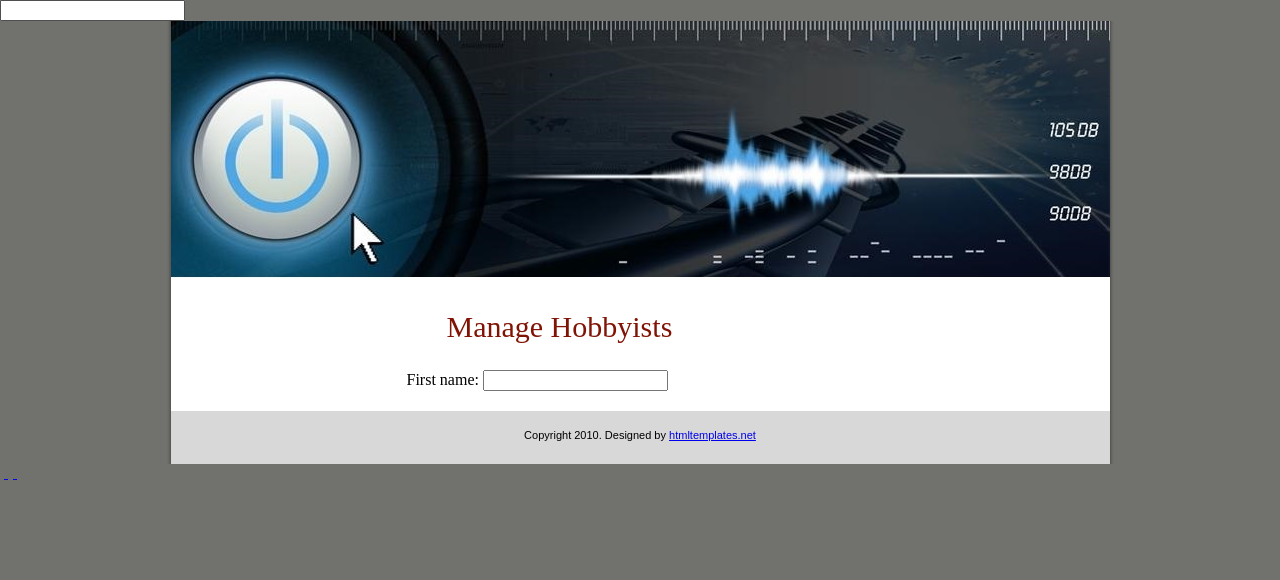
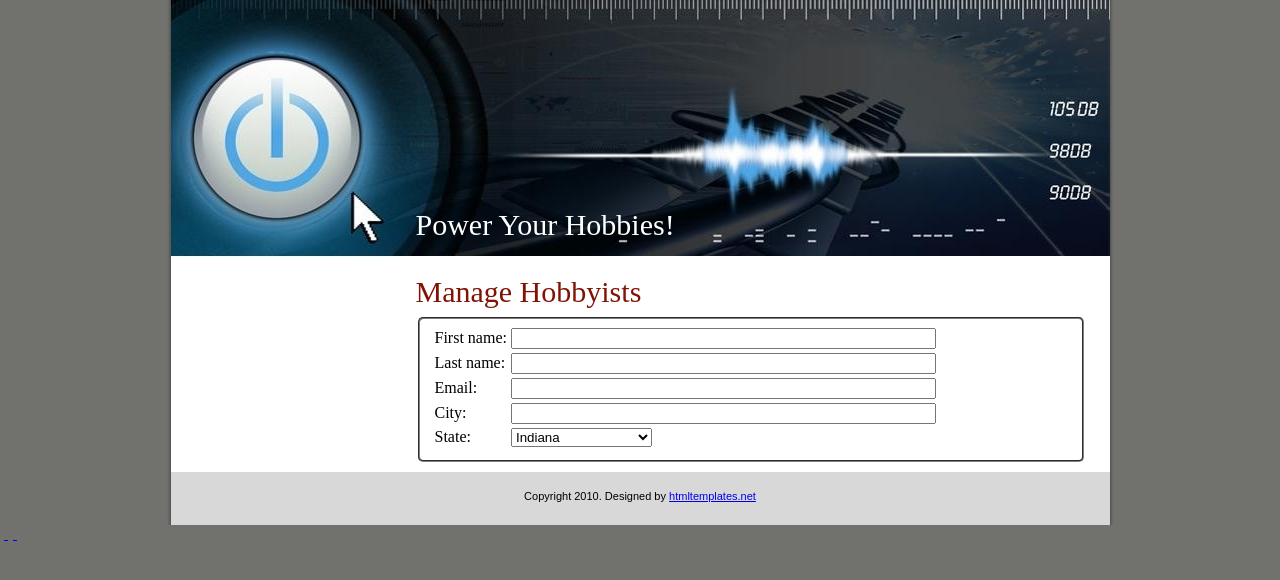
Before and after one commit to sjlawson/hobbyists, a PHP site: page /hobbyists.php in a window 1280 px wide. Shown: the top 580 px of the page. Run offline with PHP 8.4, Linux system fonts and the light colour scheme.

Commit message:
tpl wip.

```diff
--- a/css/style.css
+++ b/css/style.css
@@ -81,10 +81,18 @@ ul.nav li a:hover {
 	font-weight:normal;
 }
 .banner-area {
+	background: url("../images/banner-1.jpg");
 	margin:0px;
 	padding:0px;
 	width:939px;
+	height: 257px;
 	float:left;
+}
+.header-title {
+	position: relative;
+	margin-left: 245px;
+	margin-top: 200px;
+	color: #ffffff;
 }
 .mid {
 	margin:0px;
@@ -95,18 +103,18 @@ ul.nav li a:hover {
 .mid-left {
 	margin:0px;
 	padding:20px 0px 20px 0px;
-	width:236px;
+	width:245px;
 	float:left;
 }
 .mid-right {
 	margin:0px;
-	padding:20px 0px 20px 0px;
-	width:703px;
+	padding:10px 0px 10px 0px;
+	width:670px;
 	float:left;
 }
 h1 {
 	margin:0px;
-	padding:10px 30px 10px 40px;
+	padding:10px 0px 10px 0px;
 	font-family:"Times New Roman", Times, serif;
 	font-size:30px;
 	text-decoration:none;
@@ -183,3 +191,9 @@ p.copyright-text {
 	height:1px;
 	width:1px;
 }
+fieldset {
+	border: 2px gray groove;
+	border-radius: 5px;
+   -moz-border-radius: 5px;
+   -webkit-border-radius: 5px;
+}
--- a/hobbyists.php
+++ b/hobbyists.php
@@ -1,33 +1,104 @@
+<?php
+function getStateSelect($selected_state = "IN") {
+	$stateOn = 'selected="selected"';
+	$state_list = ARRAY(
+			'AL'=>"Alabama",
+			'AK'=>"Alaska",
+			'AZ'=>"Arizona",
+			'AR'=>"Arkansas",
+			'CA'=>"California",
+			'CO'=>"Colorado",
+			'CT'=>"Connecticut",
+			'DE'=>"Delaware",
+			'DC'=>"District Of Columbia",
+			'FL'=>"Florida",
+			'GA'=>"Georgia",
+			'HI'=>"Hawaii",
+			'ID'=>"Idaho",
+			'IL'=>"Illinois",
+			'IN'=>"Indiana",
+			'IA'=>"Iowa",
+			'KS'=>"Kansas",
+			'KY'=>"Kentucky",
+			'LA'=>"Louisiana",
+			'ME'=>"Maine",
+			'MD'=>"Maryland",
+			'MA'=>"Massachusetts",
+			'MI'=>"Michigan",
+			'MN'=>"Minnesota",
+			'MS'=>"Mississippi",
+			'MO'=>"Missouri",
+			'MT'=>"Montana",
+			'NE'=>"Nebraska",
+			'NV'=>"Nevada",
+			'NH'=>"New Hampshire",
+			'NJ'=>"New Jersey",
+			'NM'=>"New Mexico",
+			'NY'=>"New York",
+			'NC'=>"North Carolina",
+			'ND'=>"North Dakota",
+			'OH'=>"Ohio",
+			'OK'=>"Oklahoma",
+			'OR'=>"Oregon",
+			'PA'=>"Pennsylvania",
+			'RI'=>"Rhode Island",
+			'SC'=>"South Carolina",
+			'SD'=>"South Dakota",
+			'TN'=>"Tennessee",
+			'TX'=>"Texas",
+			'UT'=>"Utah",
+			'VT'=>"Vermont",
+			'VA'=>"Virginia",
+			'WA'=>"Washington",
+			'WV'=>"West Virginia",
+			'WI'=>"Wisconsin",
+			'WY'=>"Wyoming");
+	$state_selection = '
+	<select name="state">
+	<option value="" '. (!$selected_state ? $stateOn : '') .' >Select a State</option>';
+	foreach ($state_list as $state_code => $state_name) {
+		$state_selection .= "<option value='$state_code' ". ($state_code == $selected_state ? $stateOn : '') ." >$state_name</option>";
+	}
+	$state_selection .= "</select>";
+	return $state_selection;
+}
+?>
+
 <!DOCTYPE HTML>
-<html><head><input>
-
+<html>
+<head>
   <meta charset="UTF-8">
   <title>Hobbyist Manager</title>
-
-
-
-  <meta name="description" content="Description of your site goes here">
-
-
-  <meta name="keywords" content="keyword1, keyword2, keyword3">
-
-
   <link href="css/style.css" rel="stylesheet" type="text/css">
-
-</head><body>
+</head>
+<body>
 <div class="wrapper">
 <div class="left-gap1"><img src="images/spacer.gif" alt="#" border="0" height="1" width="6"></div>
 <div class="main">
 <div class="header">
-<div class="banner-area"><img src="images/banner-1.jpg" alt="#" border="0"></div>
+<div class="banner-area" >
+<h1 class="header-title">Power Your Hobbies!</h1>
+</div>
 </div>
 <div class="mid">
 <div class="mid-left"><br>
 </div>
 <div class="mid-right">
 <h1>Manage Hobbyists</h1>
-<br>
-First name: <input name="firstname"></div>
+<form>
+<fieldset>
+<table >
+<tbody>
+<tr><td>First name:</td> <td><input name="firstname" size="50"></tr>
+<tr><td>Last name:</td> <td><input name="lastname" size="50"> </tr>
+<tr><td>Email:</td> <td><input name="email" size="50"> </tr>
+<tr><td>City:</td> <td><input name="city" size="50"> </tr>
+<tr><td>State: </td><td> <?php echo getStateSelect(); ?> </td></tr>
+</tbody>
+</table>
+</fieldset>
+</form>
+</div>
 </div>
 <div class="footer">
 <p class="copyright-text">Copyright 2010. Designed by <a target="_blank" href="http://www.htmltemplates.net/">htmltemplates.net</a></p>
```
